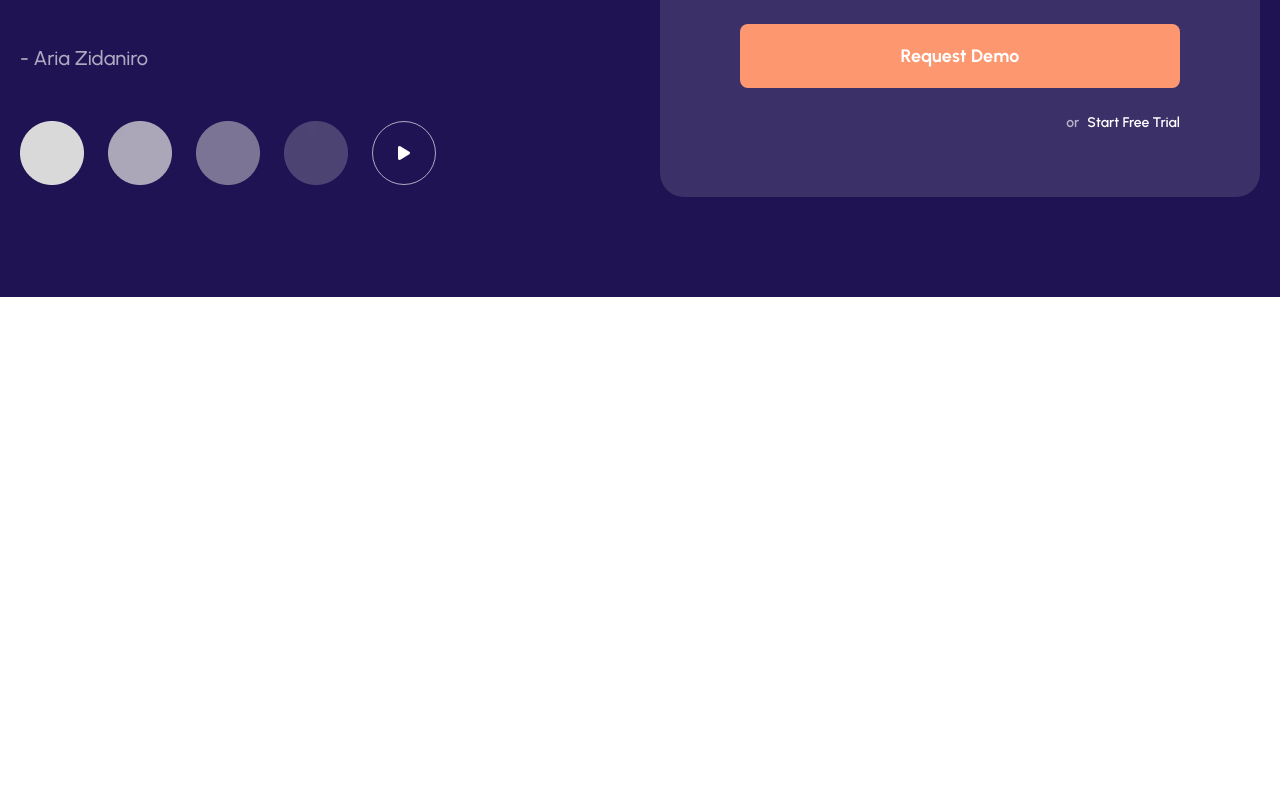
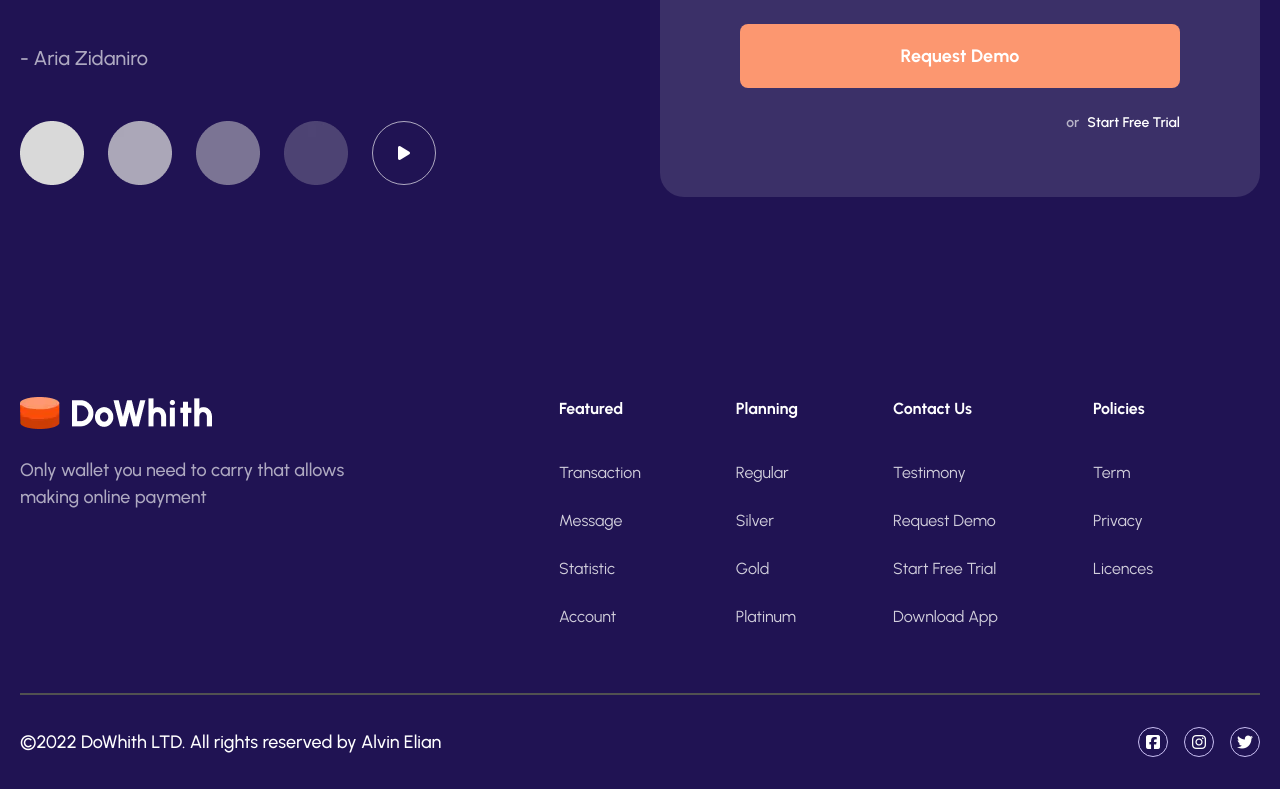
Before and after one commit to arafatYasir/MERN-Project-3, a plain HTML site: page index.html in a window 1280 px wide. Shown: the part 5612-6401 px from the top of the page. Before the commit the page ends 5909 px from the top, so only its background shows below. Drawn offline with Linux system fonts and the light colour scheme.

Commit message:
Footer Section Complete

```diff
--- a/css/style.css
+++ b/css/style.css
@@ -771,3 +771,87 @@ main .shape-container {
     text-align: right;
     margin-top: 24px;
 }
+
+/* ----Footer Section---- */
+footer {
+    padding: 100px 0 32px 0;
+    background: #201353;
+}
+
+footer .description {
+    margin-top: 24px;
+    font-size: 18px;
+    font-weight: 500;
+    color: rgba(255, 255, 255, 0.64);
+    line-height: 27px;
+    width: 332px;
+}
+
+footer .main-wrapper {
+    display: flex;
+    gap: 207px;
+}
+
+.footer-wrapper {
+    display: flex;
+    gap: 95px;
+}
+
+.footer-wrapper .wrapper {
+    display: flex;
+    flex-direction: column;
+    gap: 24px;
+}
+
+.footer-wrapper .wrapper a {
+    color: rgba(255, 255, 255, 0.80);
+    font-size: 16px;
+    line-height: 24px;
+}
+
+.footer-wrapper h5 {
+    font-size: 16px;
+    font-weight: 700;
+    line-height: 24px;
+    color: #fff;
+    margin-bottom: 40px;
+}
+
+footer hr {
+    margin-top: 64px;
+    border: 1px solid #515151;
+    margin-bottom: 32px;
+}
+
+footer .icons {
+    display: flex;
+    justify-content: space-between;
+    align-items: center;
+}
+
+footer .icons p {
+    font-size: 18px;
+    font-weight: 500;
+    line-height: 24px;
+    color: #fff;
+}
+
+footer .icons-wrapper {
+    display: flex;
+    gap: 16px;
+}
+
+footer .icons-wrapper a {
+    width: 30px;
+    height: 30px;
+    border: 1px solid #CAC0F3;
+    border-radius: 50%;
+    display: flex;
+    justify-content: center;
+    align-items: center;
+    padding: 10px;
+}
+
+footer .icons-wrapper a i {
+    color: #fff;
+}
--- a/index.html
+++ b/index.html
@@ -324,6 +324,74 @@
             </div>
         </section>
     </main>
+
+    <!-- Footer Section -->
+    <footer>
+        <div class="container">
+            <div class="main-wrapper">
+                <div>
+                    <img src="./images/logo2.webp" alt="">
+                    <p class="description">Only wallet you need to carry that allows making online payment</p>
+                </div>
+                <div class="footer-wrapper">
+                    <div class="featured">
+                        <h5>Featured</h5>
+                        <div class="wrapper">
+                            <a href="#">Transaction</a>
+                            <a href="#">Message</a>
+                            <a href="#">Statistic</a>
+                            <a href="#">Account</a>
+                        </div>
+                    </div>
+
+                    <div class="planning">
+                        <h5>Planning</h5>
+                        <div class="wrapper">
+                            <a href="#">Regular</a>
+                            <a href="#">Silver</a>
+                            <a href="#">Gold</a>
+                            <a href="#">Platinum</a>
+                        </div>
+                    </div>
+
+                    <div class="contact-us">
+                        <h5>Contact Us</h5>
+                        <div class="wrapper">
+                            <a href="#">Testimony</a>
+                            <a href="#">Request Demo</a>
+                            <a href="#">Start Free Trial</a>
+                            <a href="#">Download App</a>
+                        </div>
+                    </div>
+
+                    <div class="policies">
+                        <h5>Policies</h5>
+                        <div class="wrapper">
+                            <a href="#">Term</a>
+                            <a href="#">Privacy</a>
+                            <a href="#">Licences</a>
+                        </div>
+                    </div>
+                </div>
+            </div>
+
+            <hr>
+            <div class="icons">
+                <p>©2022 DoWhith LTD. All rights reserved by Alvin Elian</p>
+                <div class="icons-wrapper">
+                    <a href="https://www.facebook.com/" target="_blank">
+                        <i class="fa-brands fa-square-facebook"></i>
+                    </a>
+                    <a href="https://www.instagram.com/" target="_blank">
+                        <i class="fa-brands fa-instagram"></i>
+                    </a>
+                    <a href="https://x.com/" target="_blank">
+                        <i class="fa-brands fa-twitter"></i>
+                    </a>
+                </div>
+            </div>
+        </div>
+    </footer>
 </body>
 
 </html>
```
